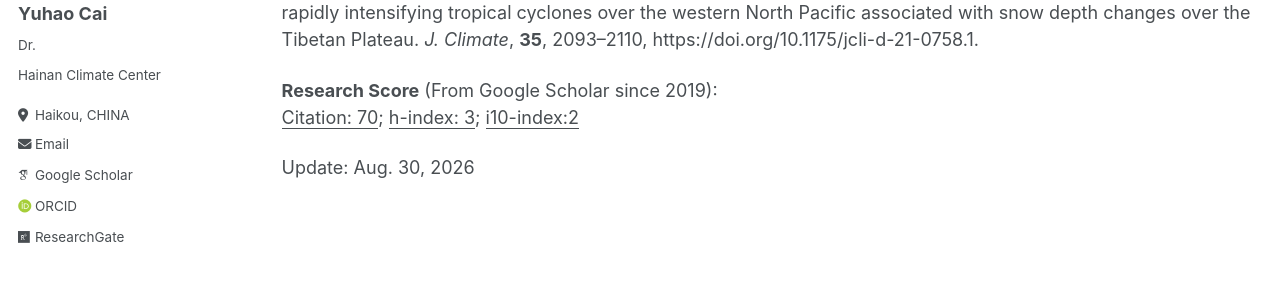
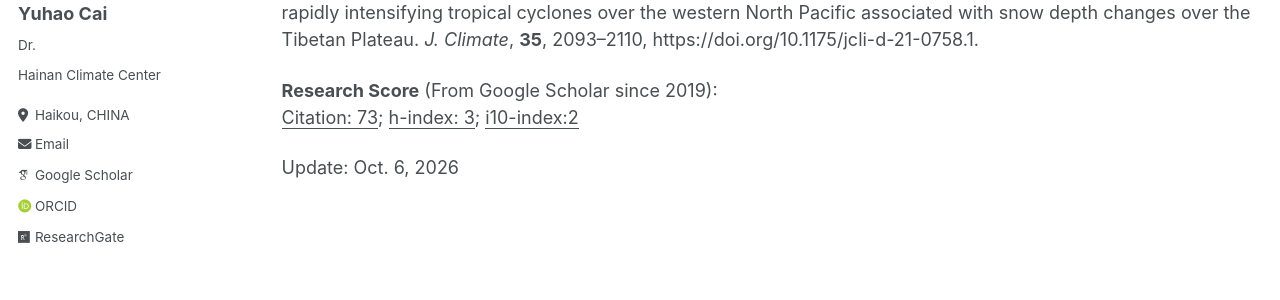
Before and after one commit to caiyh63/caiyh63.github.io, a Jekyll site: the page built from _publications/2009-10-01-paper-title-number-1.md, in a window 1280 px wide and 900 px high, scrolled down 1151 px. Shown: the part 288-588 px from the top of the window. Built offline with Jekyll 4.4.1, drawn with Linux system fonts in a browser that asks for light colours; some web fonts are replaced.

Commit message:
Update 2009-10-01-paper-title-number-1.md

```diff
--- a/_publications/2009-10-01-paper-title-number-1.md
+++ b/_publications/2009-10-01-paper-title-number-1.md
@@ -44,7 +44,7 @@ author_profile: true
 
 [1]  **Cai, Y.**, X. Han, H. Zhao, P. J. Klotzbach, L. Wu, G. B. Raga, and C. Wang, 2022: Enhanced predictability of rapidly intensifying tropical cyclones over the western North Pacific associated with snow depth changes over the Tibetan Plateau. _J. Climate_, **35**, 2093–2110, https://doi.org/10.1175/jcli-d-21-0758.1.
 
-**Research Score** (From Google Scholar since 2019):<br> <u>Citation: 70</u>; <u>h-index: 3</u>; <u>i10-index:2</u>
+**Research Score** (From Google Scholar since 2019):<br> <u>Citation: 73</u>; <u>h-index: 3</u>; <u>i10-index:2</u>
 
 
-Update: Aug. 30, 2026
+Update: Oct. 6, 2026
```
